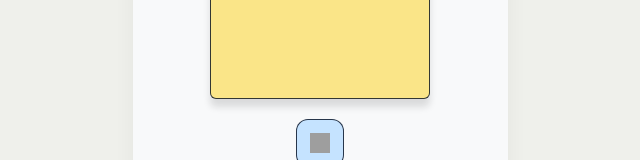
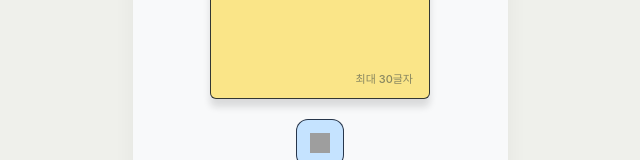
Before and after one commit to haengv/today-doit, a React (Vite) app: page / in a window 1280 px wide. Both pictures are taken after a click on the button "시작하기". Shown: the part 359-519 px from the top of the page, without its empty margins (320-960 px from the left). Built offline with nearby package versions, Linux system fonts and the light colour scheme; grey boxes are pictures that could not be loaded; a web font is replaced by a local one.

Commit message:
style: add max characters note to post-it

```diff
--- a/src/App.tsx
+++ b/src/App.tsx
@@ -288,6 +288,10 @@ export default function App() {
                   </h1>
                 </div>
               )}
+
+              <div style={{ position: 'absolute', bottom: 12, right: 16, color: 'rgba(3,24,50,0.46)', fontSize: 11, fontWeight: 500 }}>
+                최대 30글자
+              </div>
             </div>
           </div>
 
```
